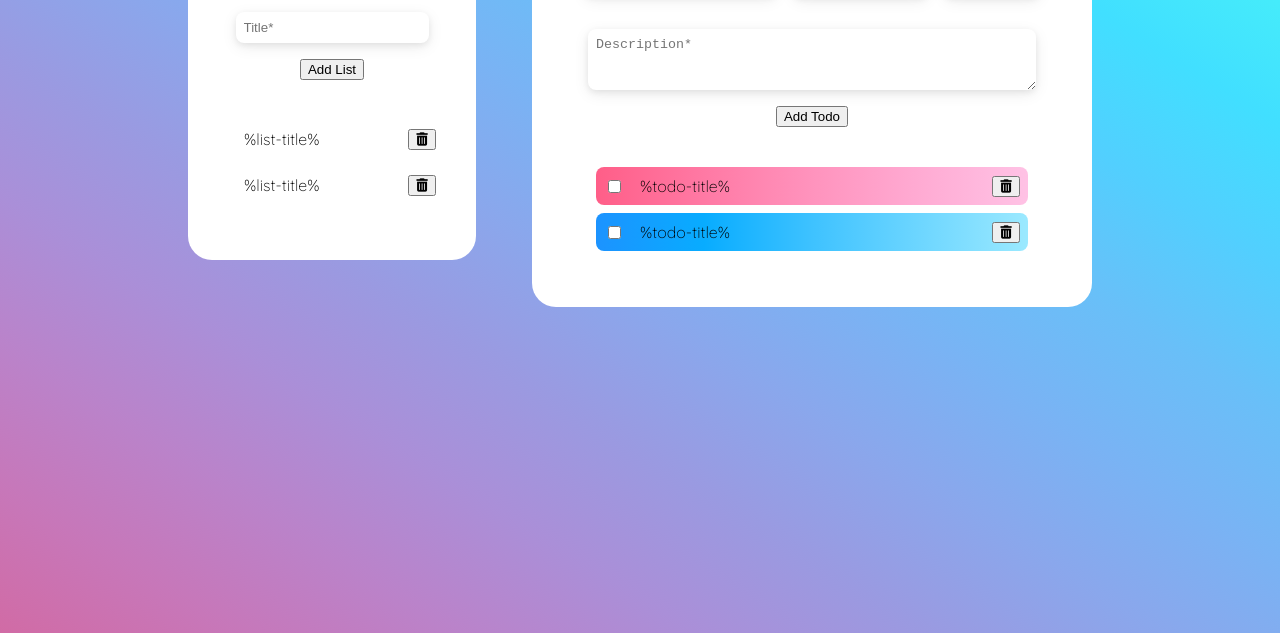
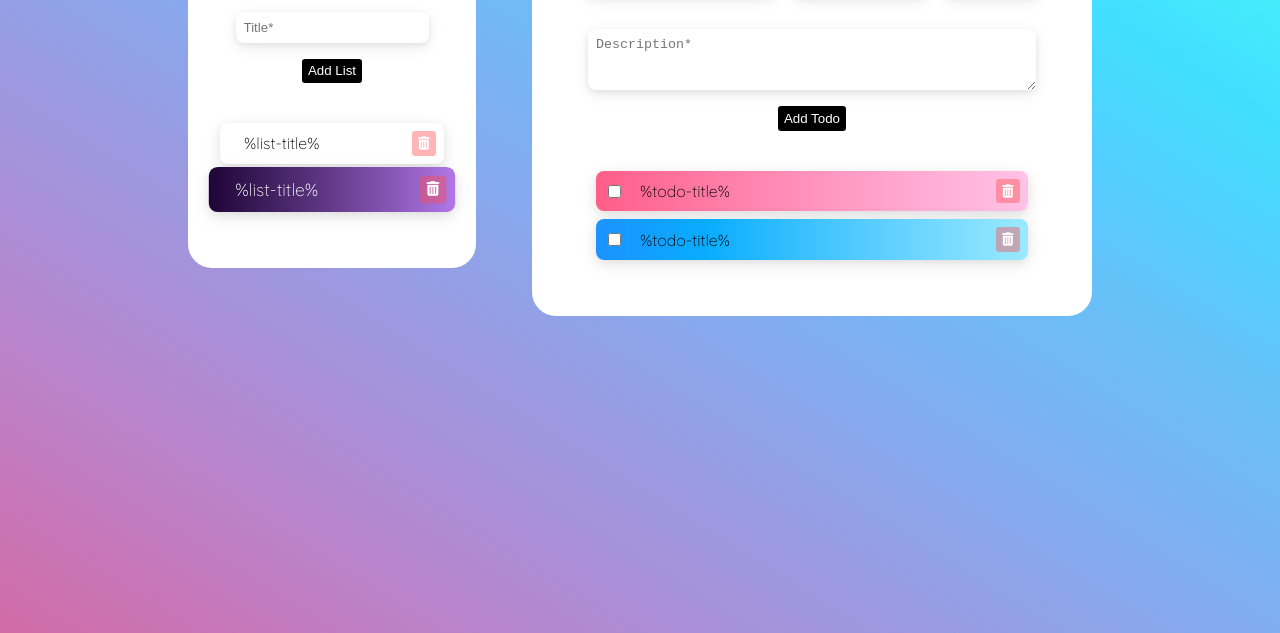
Before and after one commit to JCarlosLucio/todo-list, a website built with webpack: page src/template.html in a window 1280 px wide. Shown: the part 167-800 px from the top of the page. Built offline with nearby package versions, Linux system fonts and the light colour scheme.

Commit message:
Add initial style to buttons

```diff
--- a/src/main.scss
+++ b/src/main.scss
@@ -17,8 +17,11 @@ $bg-gradient: linear-gradient(
 	#46eefa,
 	#5ffbf1
 );
-$bg-dark: #425eb3;
+$bg-darker: #000000;
+$bg-dark: #424242;
 $bg-light: #ffffff;
+$bg-light: #ffffff;
+$bg-selected: linear-gradient(to right, #1f0537, #401f5f, #643b8a, #8958b7, #b177e7);
 $bg-red: linear-gradient(to right, #ff5e88, #ff79a4, #ff93bd, #ffabd3, #ffc2e5);
 $bg-yellow: linear-gradient(to right, #ffba1e, #f9ce58, #f5df88, #f6eeb6, #fbfbe4);
 $bg-blue: linear-gradient(to right, #1c93ff, #08acff, #3ec2ff, #6dd6ff, #9be9ff);
@@ -66,6 +69,24 @@ body {
 	background-image: $bg-gradient;
 	background-size: cover;
 	background-repeat: no-repeat;
+}
+button {
+	background-color: $bg-darker;
+	color: $text;
+	border: none;
+	border-radius: 0.2rem;
+	padding: 0.3rem 0.4rem;
+	&:hover {
+		background-color: $bg-dark;
+	}
+}
+
+.item__delete__btn {
+	color: $text;
+	background-color: rgba(255, 75, 75, 0.411);
+	&:hover {
+		background-color: rgb(255, 0, 0);
+	}
 }
 .content {
 	@include oneHundred();
@@ -119,24 +140,17 @@ body {
 .item {
 	@include flexCenter(row);
 	justify-content: flex-start;
-
 	border-radius: 0.5rem;
 	padding: 0.5rem;
 	margin: 0.5rem 0;
-	&:hover {
-		transform: translateY(-3px) scale(1.01);
-	}
+	box-shadow: $shadow;
 	&__delete {
 		margin-left: auto;
-		&:hover {
-			display: inline-block;
-		}
 	}
 }
 .todo,
 .list {
 	margin: 2rem 0;
-	// padding: 0 1rem;
 }
 .todo {
 	width: 14rem;
@@ -148,13 +162,14 @@ body {
 .list {
 	width: 14rem;
 }
-
 .item__details {
 	display: none;
 }
 .item__title {
 	padding-left: 1rem;
 }
+
+// classes for toggling
 .high {
 	background-image: $bg-red;
 }
@@ -164,3 +179,8 @@ body {
 .low {
 	background-image: $bg-blue;
 }
+.selected {
+	background-image: $bg-selected;
+	color: $text;
+	transform: translateY(-3px) scale(1.1);
+}
--- a/src/template.html
+++ b/src/template.html
@@ -34,14 +34,14 @@
                     <div class="item" id="list-0">
                         <div class="item__title">%list-title%</div>
                         <div class="item__delete">
-                            <button class="item__delete_btn"><i class="fas fa-trash-alt"></i></button>
+                            <button class="item__delete__btn"><i class="fas fa-trash-alt"></i></button>
                         </div>
                     </div>
                     <!-- second list -->
-                    <div class="item" id="list-0">
+                    <div class="item selected" id="list-0">
                         <div class="item__title">%list-title%</div>
                         <div class="item__delete">
-                            <button class="item__delete_btn"><i class="fas fa-trash-alt"></i></button>
+                            <button class="item__delete__btn"><i class="fas fa-trash-alt"></i></button>
                         </div>
                     </div>
                     <!-- List items to be created -->
@@ -81,7 +81,7 @@
                         <input class="item__checkbox" type="checkbox">
                         <div class="item__title">%todo-title%</div>
                         <div class="item__delete">
-                            <button class="item__delete_btn"><i class="fas fa-trash-alt"></i></button>
+                            <button class="item__delete__btn"><i class="fas fa-trash-alt"></i></button>
                         </div>
                         <div class="item__details">
                             <div class="item__date">%todo-date%</div>
@@ -93,7 +93,7 @@
                         <input class="item__checkbox" type="checkbox">
                         <div class="item__title">%todo-title%</div>
                         <div class="item__delete">
-                            <button class="item__delete_btn"><i class="fas fa-trash-alt"></i></button>
+                            <button class="item__delete__btn"><i class="fas fa-trash-alt"></i></button>
                         </div>
                         <div class="item__details">
                             <div class="item__date">%todo-date%</div>
```
